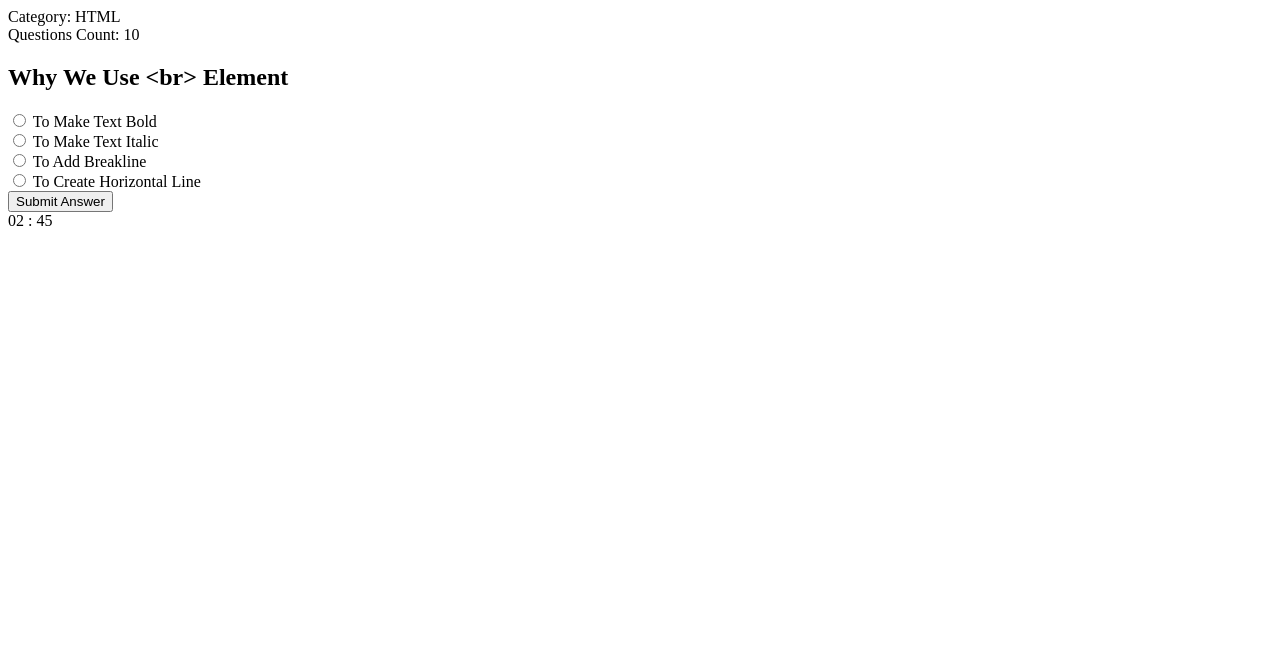
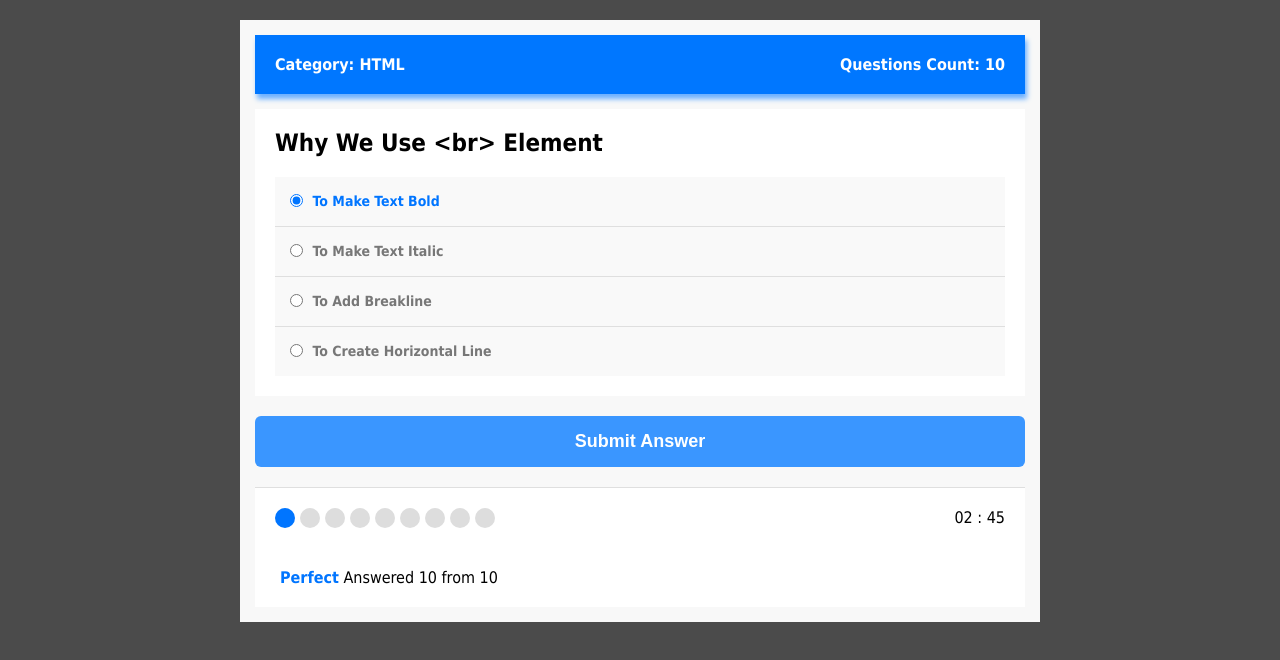
Before and after one commit to samymahmoud3/quiz-app, a plain HTML site: page index.html in a window 1280 px wide. Drawn offline with Linux system fonts and the light colour scheme.

Commit message:
CSS Styling

```diff
--- /dev/null
+++ b/app/css/style.css
@@ -0,0 +1,116 @@
+* {
+  padding: 0;
+  margin: 0;
+  box-sizing: border-box;
+}
+body {
+  font-family: Tahoma, Arial;
+  background-color: #4b4b4b;
+}
+.quiz-app {
+  margin: 20px auto;
+  width: 800px;
+  background-color: #f8f8f8;
+  padding: 15px;
+  max-width: 100%;
+}
+.quiz-app .quiz-info {
+  display: flex;
+  background-color: #0077ff;
+  padding: 20px;
+  color: #fff;
+  font-weight: bold;
+  box-shadow: 2px 5px 5px 0px #6bb0ff;
+}
+.quiz-app .quiz-info .category {
+  flex: 1;
+}
+.quiz-app .quiz-info .count {
+  flex: 1;
+  text-align: right;
+}
+.quiz-app .quiz-area {
+  background-color: #fff;
+  padding: 20px;
+  margin-top: 15px;
+}
+.quiz-app .quiz-area h2 {
+  margin: 0;
+}
+.quiz-app .answers-area {
+  background-color: #fff;
+  padding: 0 20px 20px;
+}
+.quiz-app .answers-area .answer {
+  background-color: #f9f9f9;
+  padding: 15px;
+}
+.quiz-app .answers-area .answer:not(:last-child) {
+  border-bottom: 1px solid #dfdfdf;
+}
+.quiz-app .answers-area .answer input[type="Radio"]:checked + label {
+  color: #0075ff;
+}
+.quiz-app .answers-area .answer label {
+  cursor: pointer;
+  font-weight: bold;
+  color: #777;
+  font-size: 14px;
+  margin-left: 5px;
+  position: relative;
+  top: -1px;
+}
+.quiz-app .submit-button {
+  background-color: #3a96ff;
+  display: block;
+  width: 100%;
+  padding: 15px;
+  border: none;
+  color: #fff;
+  font-weight: bold;
+  font-size: 18px;
+  cursor: pointer;
+  border-radius: 6px;
+  margin: 20px auto;
+}
+.quiz-app .submit-button:focus {
+  outline: none;
+}
+.quiz-app .bullets {
+  border-top: 1px solid #dfdfdf;
+  background-color: #fff;
+  display: flex;
+  padding: 20px;
+}
+.quiz-app .bullets .spans {
+  flex: 1;
+  display: flex;
+}
+.quiz-app .bullets .spans span {
+  width: 20px;
+  height: 20px;
+  background-color: #ddd;
+  margin-right: 5px;
+  border-radius: 50%;
+}
+.quiz-app .bullets .spans span.on {
+  background-color: #0075ff;
+}
+
+.quiz-app .results {
+  background-color: #fff;
+  padding: 20px 0 20px 25px;
+}
+
+.quiz-app .results span {
+  font-weight: bold;
+}
+.quiz-app .results span.bad {
+  color: #dc0a0a;
+}
+.quiz-app .results span.good {
+  color: #009688;
+}
+.quiz-app .results span.perfect {
+  color: #0075ff;
+}
--- a/index.html
+++ b/index.html
@@ -3,6 +3,7 @@
 <head>
   <meta charset="UTF-8">
   <meta name="viewport" content="width=device-width, initial-scale=1.0">
+  <link rel="stylesheet" href="app/css/style.css">
   <title>Quiz App</title>
 </head>
 <body>
@@ -16,7 +17,7 @@
     </div>
     <div class="answers-area">
       <div class="answer">
-        <input type="radio" id="answer_1" name="questions" />
+        <input type="radio" id="answer_1" name="questions" checked />
         <label for="answer_1">To Make Text Bold</label>
       </div>
       <div class="answer">
@@ -35,7 +36,7 @@
     <button class="submit-button">Submit Answer</button>
     <div class="bullets">
       <div class="spans">
-        <span></span>
+        <span class="on"></span>
         <span></span>
         <span></span>
         <span></span>
@@ -48,7 +49,9 @@
       <div class="countdown">
         <span class="minutes">02</span> : <span class="seconds">45</span>
       </div>
-      <div class="results"></div>
+    </div>
+    <div class="results">
+      <span class="perfect">Perfect</span> Answered 10 from 10
     </div>
   </div>
 </body>
```
